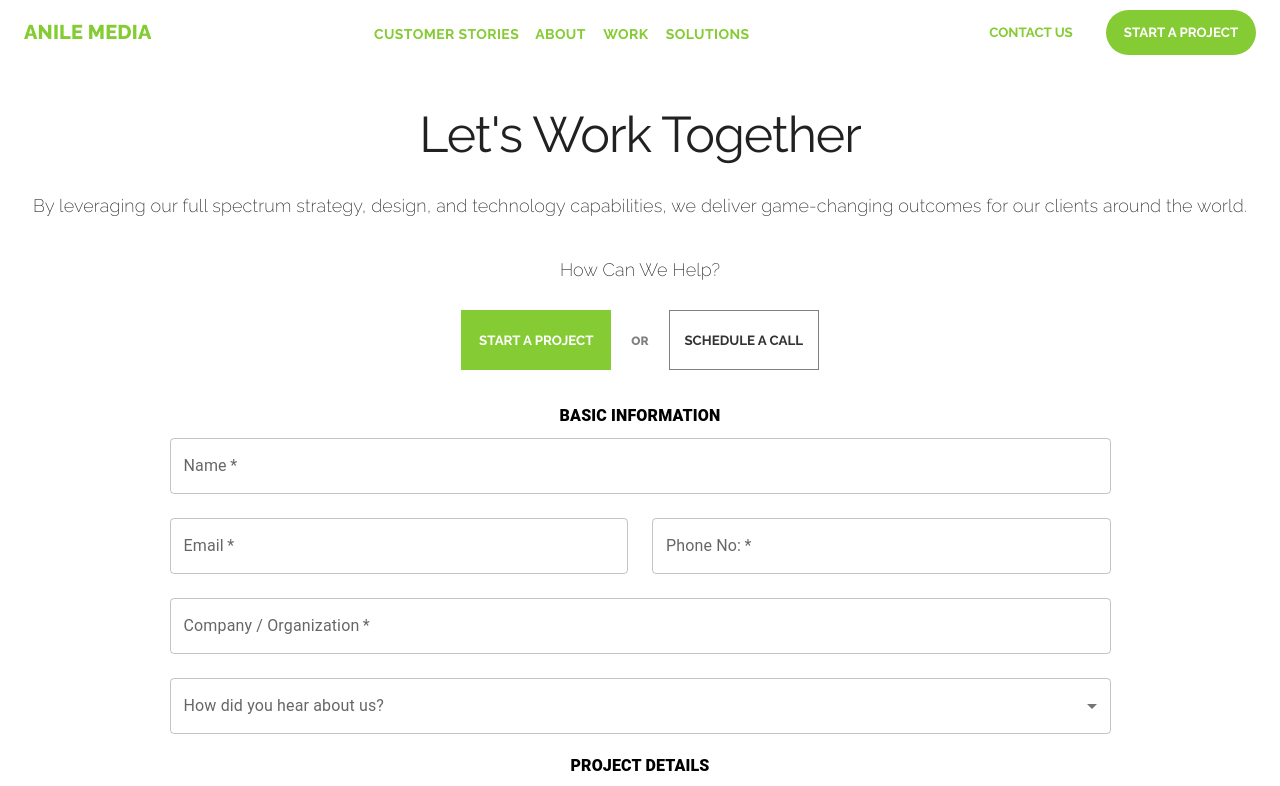
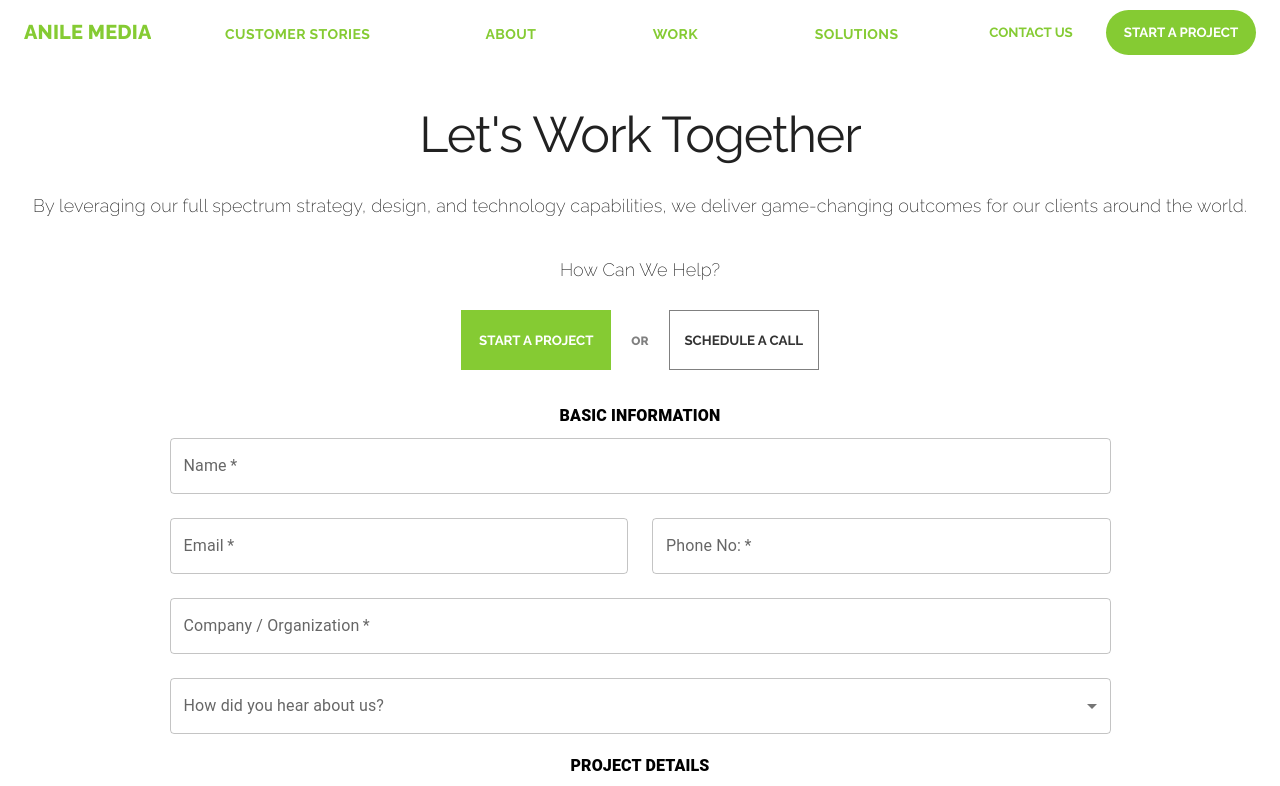
Before and after one commit to jaison080/anile-media, a Next.js app in the folder anile-media-website/: page /form in a window 1280 px wide. Shown: the top 786 px of the page. Built offline with nearby package versions, Linux system fonts and the light colour scheme.

Commit message:
Updated Navbar

```diff
--- a/anile-media-website/styles/globals.css
+++ b/anile-media-website/styles/globals.css
@@ -215,9 +215,9 @@ input[type="file"] {
   font-family: var(--primary-font);
 }
 .box-1{
-  justify-content: space-around;
-  padding-top: 0.4%;
-  align-content: center;
+  justify-content: space-around !important;
+  padding-top: 0.4% !important;
+  align-content: center !important;
 
 }
 
```
